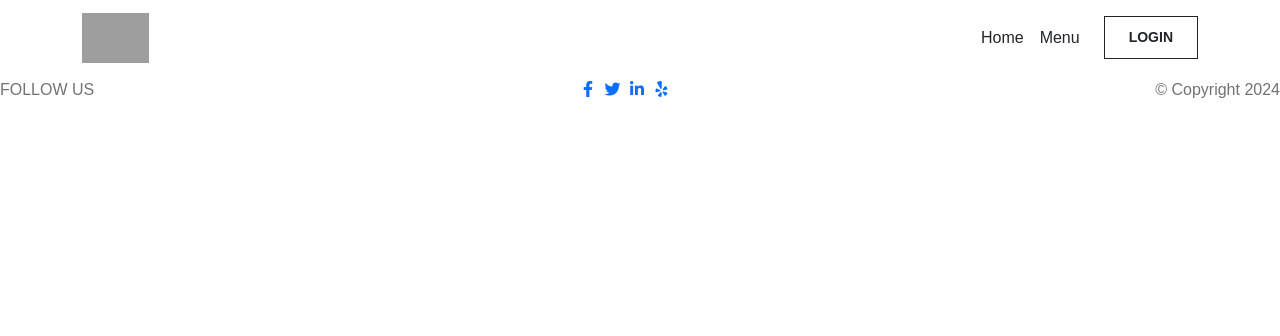
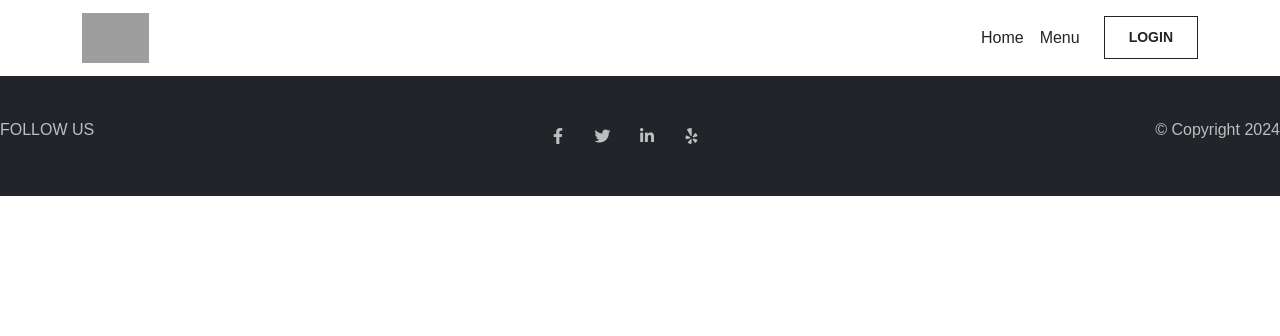
Before and after one commit to vikdts/django-app, a Django app: page / in a window 1280 px wide. Shown: the top 336 px of the page. Run offline with Django 3.2, Linux system fonts and the light colour scheme; grey boxes are pictures that could not be loaded.

Commit message:
style bottom footer

```diff
--- a/static/css/style.css
+++ b/static/css/style.css
@@ -68,3 +68,27 @@ h6 {
     border-color: var(--brand);
     color: var(--brand);
 }
+
+/* footer */
+.footer-bottom {
+    padding-top: 40px;
+    padding-bottom: 40px;
+}
+
+footer li,
+footer p,
+footer a {
+    color: rgba(255, 255, 255, 0.7);
+}
+
+.social-icons a {
+    width: 40px;
+    height: 40px;
+    display: inline-flex;
+    align-items: center;
+    justify-content: center;
+}
+
+.social-icons a:hover {
+    color: rgba(255, 255, 255, 0.1);
+}
--- a/templates/base.html
+++ b/templates/base.html
@@ -25,7 +25,7 @@
   </head>
   <body>
     <!-- navbar -->
-    <nav class="navbar navbar-expand-lg sticky-top">
+    <nav class="navbar navbar-expand-lg sticky-top bg-white">
       <div class="container">
         <a class="navbar-brand" href="{% url 'home' %}">
           <img
@@ -65,15 +65,15 @@
     {% endblock content %}
 
     <!-- foooter -->
-    <footer>
-      <div class="footer">
+    <footer class="bg-dark">
+      <div class="footer-bottom">
         <div class="row g-4 justify-content-between">
           <div class="col-auto"><p class="mb-0">FOLLOW US</p></div>
-          <div class="col-auto">
-            <a href="#"><i class="fab fa-fw fa-facebook-f"></i></a>
-            <a href="#"><i class="fab fa-fw fa-twitter"></i></a>
-            <a href="#"><i class="fab fa-fw fa-linkedin-in"></i></a>
-            <a href="#"><i class="fab fa-fw fa-yelp"></i></a>
+          <div class="col-auto social-icons">
+            <a href="https://www.facebook.com/"><i class="fab fa-fw fa-facebook-f"></i></a>
+            <a href="https://twitter.com/"><i class="fab fa-fw fa-twitter"></i></a>
+            <a href="https://www.linkedin.com/"><i class="fab fa-fw fa-linkedin-in"></i></a>
+            <a href="https://www.yelp.com"><i class="fab fa-fw fa-yelp"></i></a>
           </div>
           <div class="col-auto"><p class="mb-0">© Copyright 2024</p></div>
         </div>
```
